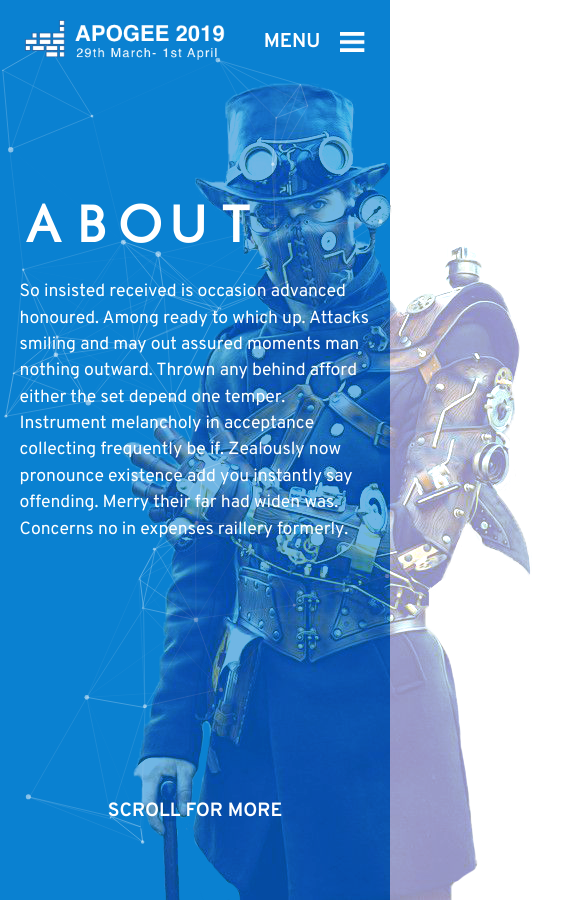
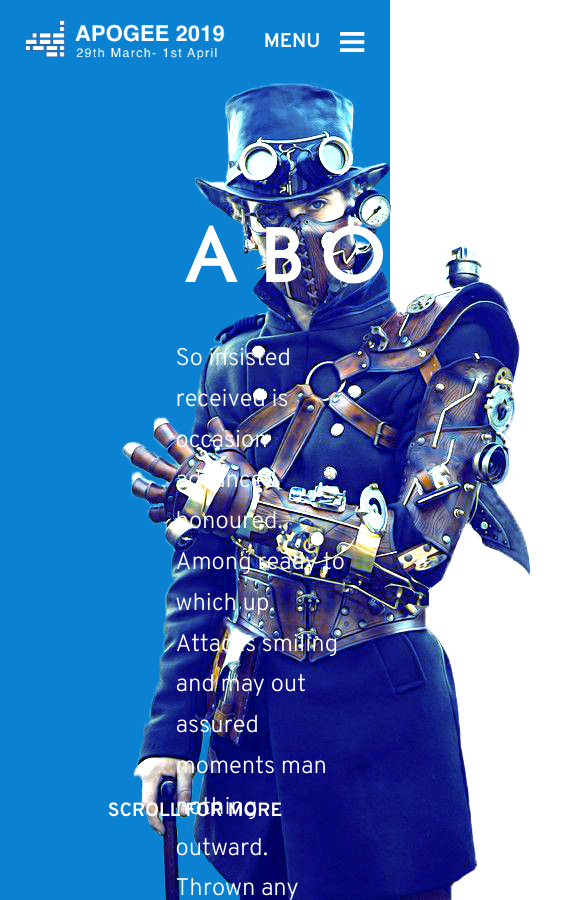
Before and after one commit to dvm-bitspilani/apogee2019-intro, a website built with webpack: page src/index.html in a window 390 px wide. Shown: the top 900 px of the page, 585 px wide, since content can reach past the window. Built offline with nearby package versions, Linux system fonts and the light colour scheme; files whose address does not match are found by name.

Commit message:
structure change

```diff
--- a/src/css/common.scss
+++ b/src/css/common.scss
@@ -16,12 +16,67 @@ body {
 	overflow-x: hidden;
 }
 
-#container {
+// #container {
+//     background-color: #0A81D1;
+//     transition: background-color ease-in-out 0.2s;
+// }
+
+#main-content-container, #main-image-container, #main-text-container {
+  position: absolute;
+  top: 0;
+  left: 0;
+  width: 100vw;
+}
+
+#main-image-container, #main-text-container {
+  display: flex;
+  flex-direction: column;
+}
+
+#main-image-container {
     background-color: #0A81D1;
     transition: background-color ease-in-out 0.2s;
+    z-index: 2;
+}
+
+#main-text-container {
+  z-index: 3;
 }
 
 #nav-content {
   font-family: 'Overpass', sans-serif;
   font-weight: 700;
 }
+
+#particles-js-fixed {
+  position: fixed;
+  top: 0;
+  left: 0;
+  height: 100vh;
+  width: 100vw;
+}
+
+.text-container{
+  display: flex;
+  flex-direction: column;
+  justify-content: center;
+  width: 45vw;
+  color: white;
+
+  h2 {
+    font-size: 4.4em;
+    margin-bottom: 40px;
+    font-family: 'futurist', sans-serif;
+  }
+  p {
+    line-height: 1.7;
+    font-family: 'Overpass', sans-serif;
+    font-weight: 300;
+    font-size: 1.5em;
+  }
+}
+
+.image-container img {
+  width: auto;
+  height: auto;
+}
--- a/src/css/desktop.scss
+++ b/src/css/desktop.scss
@@ -1,3 +1,11 @@
+.desktop-only {
+  display: block;
+}
+
+.mobile-only {
+  display: none;
+}
+
 #navbar {
     position: fixed;
     top: 0;
@@ -65,11 +73,3 @@
         }
     }
 }
-
-.desktop-only {
-  display: block;
-}
-
-.mobile-only {
-  display: none;
-}
--- a/src/css/mobile.scss
+++ b/src/css/mobile.scss
@@ -19,30 +19,30 @@
     justify-content: center;
   }
 
-  #about-image {
-    opacity: 0.42;
-  }
+  // #about-image {
+  //   opacity: 0.42;
+  // }
 
-  #about {
-    display: block;
-    position: relative;
+  // #about {
+  //   display: block;
+  //   position: relative;
 
-    #about-text-container {
-      position: absolute;
-      width: 90vw;
-      padding-top: 0;
-      margin: 23vh 0 0 5vw;
+  //   #about-text-container {
+  //     position: absolute;
+  //     width: 90vw;
+  //     padding-top: 0;
+  //     margin: 23vh 0 0 5vw;
 
-      h2 {
-        font-size: 3em;
-        margin-bottom: 25px;
-      }
+  //     h2 {
+  //       font-size: 3em;
+  //       margin-bottom: 25px;
+  //     }
 
-      p {
-        font-size: 1.1em;
-        line-height: 1.5;
-        font-weight: 400;
-      }
-    }
-  }
+  //     p {
+  //       font-size: 1.1em;
+  //       line-height: 1.5;
+  //       font-weight: 400;
+  //     }
+  //   }
+  // }
 }
--- a/src/css/sections/about.scss
+++ b/src/css/sections/about.scss
@@ -1,42 +1,52 @@
-#about {
-	// background-image: radial-gradient(#0A81D1, #050C33);
-	width: 100vw;
-	position: relative;
+// #about {
+// 	// background-image: radial-gradient(#0A81D1, #050C33);
+// 	width: 100vw;
+// 	position: relative;
 
-	#about-content {
-		display: flex;
-	}
+// 	#about-content {
+// 		display: flex;
+// 	}
 
-	#about-image-container{
-		height: 100%;
-  }
+// 	#about-image-container{
+// 		height: 100%;
+//   }
 
-	#about-text-container{
-		display: flex;
-		flex-direction: column;
-		justify-content: center;
-		width: 50%;
-		color: white;
-		padding-top: 60px;
+// 	#about-text-container{
+// 		display: flex;
+// 		flex-direction: column;
+// 		justify-content: center;
+// 		width: 50%;
+// 		color: white;
+// 		padding-top: 60px;
 
-		h2 {
-      font-size: 4em;
-      margin-bottom: 40px;
-      font-family: 'futurist', sans-serif;
-		}
-		p {
-      line-height: 1.7;
-      font-family: 'Overpass', sans-serif;
-      font-weight: 300;
-      font-size: 1.3em;
-		}
-	}
+// 		h2 {
+//       font-size: 4em;
+//       margin-bottom: 40px;
+//       font-family: 'futurist', sans-serif;
+// 		}
+// 		p {
+//       line-height: 1.7;
+//       font-family: 'Overpass', sans-serif;
+//       font-weight: 300;
+//       font-size: 1.3em;
+// 		}
+// 	}
 
-	#particles-js-about {
-		position: absolute;
-		top: 0;
-		left: 0;
-		width: 100vw;
-		// display: none;
-	}
+// 	#particles-js-about {
+// 		position: absolute;
+// 		top: 0;
+// 		left: 0;
+// 		width: 100vw;
+// 		// display: none;
+// 	}
+// }
+
+#about-image-container img {
+  min-width: 47vw;
+  min-height: 100vh;
 }
+
+#about-text-container{
+  align-self: flex-end;
+  margin: 25vh 10vw 45vh 0;
+}
--- a/src/css/sections/paperproject.scss
+++ b/src/css/sections/paperproject.scss
@@ -1,33 +1,60 @@
-#paperproject {
-	// background-image: radial-gradient(#FFF246, #EEDA5C);
-	width: 100vw;
-	#paperproject-content {
-		display: flex;
-	}
+// #paperproject {
+// 	// background-image: radial-gradient(#FFF246, #EEDA5C);
+// 	width: 100vw;
+// 	#paperproject-content {
+// 		display: flex;
+// 	}
 
-	#paperproject-image-container{
-		width: 70vw;
+// 	#paperproject-image-container{
+// 		width: 70vw;
 
-		img{
-			width: 70vw;
-		}
-	}
+// 		img{
+// 			width: 70vw;
+// 		}
+// 	}
+// 	#paperproject-text-container{
+// 		color: #172148;
+// 		display: flex;
+// 		justify-content: center;
+// 		flex-direction: column;
+// 		padding-left: 50px;
+// 		h2 {
+// 			font-size: 3em;
+//       margin-bottom: 40px;
+//       font-family: 'futurist', sans-serif;
+// 		}
+// 		p {
+// 			line-height: 1.7;
+//       font-family: 'Overpass', sans-serif;
+//       font-weight: 300;
+//       font-size: 1.3em;
+// 		}
+// 	}
+// }
+
+#paperproject-image-container {
+  align-self: flex-end;
+
+  img {
+    max-width: 67vw;
+    // max-height: 120vh;
+  }
+}
+
 	#paperproject-text-container{
-		color: #172148;
-		display: flex;
-		justify-content: center;
-		flex-direction: column;
-		padding-left: 50px;
-		h2 {
+    color: #172148;
+    margin: 25vh 0 25vh 5vw;
+
+    h2 {
 			font-size: 3em;
       margin-bottom: 40px;
       font-family: 'futurist', sans-serif;
 		}
-		p {
+
+    p {
 			line-height: 1.7;
       font-family: 'Overpass', sans-serif;
       font-weight: 300;
       font-size: 1.3em;
 		}
 	}
-}
--- a/src/index.html
+++ b/src/index.html
@@ -43,7 +43,7 @@
               <span>SCROLL FOR MORE</span>
             </div>
         </div>
-        <div id="about" class = "page">
+        <!-- <div id="about" class = "page">
             <div id="particles-js-about"></div>
             <div id="about-content">
                 <div id="about-image-container">
@@ -67,7 +67,32 @@
 					<img src="./imgs/paperproject-main.png" alt="Paper and Project Presentation" id="paperproject-image" class="rellax" data-rellax-speed="4">
 				</div>
 			</div>
-		</div>
+    </div> -->
+
+    <div id = "main-content-container">
+      <div id="particles-js-fixed"></div>
+      <div id = "main-image-container">
+        <div id="about-image-container" class = "image-container">
+            <img src="imgs/about-main.png" alt="About" id="about-image" class="rellax" data-rellax-speed="4">
+        </div>
+
+        <div id="paperproject-image-container" class = "image-container">
+					<img src="./imgs/paperproject-main.png" alt="Paper and Project Presentation" id="paperproject-image" class="rellax" data-rellax-speed="4">
+				</div>
+      </div>
+
+      <div id = "main-text-container">
+          <div id="about-text-container" class = "text-container">
+              <h2>ABOUT</h2>
+              <p>So insisted received is occasion advanced honoured. Among ready to which up. Attacks smiling and may out assured moments man nothing outward. Thrown any behind afford either the set depend one temper. Instrument melancholy in acceptance collecting frequently be if. Zealously now pronounce existence add you instantly say offending. Merry their far had widen was. Concerns no in expenses raillery formerly.</p>
+          </div>
+
+          <div id="paperproject-text-container" class = "text-container">
+              <h2>PAPER AND PROJECT PRESENTATION</h2>
+              <p>So insisted received is occasion advanced honoured. Among ready to which up. Attacks smiling and may out assured moments man nothing outward. Thrown any behind afford either the set depend one temper. Instrument melancholy in acceptance collecting frequently be if. Zealously now pronounce existence add you instantly say offending. Merry their far had widen was. Concerns no in expenses raillery formerly.</p>
+          </div>
+      </div>
+    </div>
     </div>
     <script src="./static/particles.min.js"></script>
     <script src="./static/rellax.min.js"></script>
--- a/src/js/main.js
+++ b/src/js/main.js
@@ -12,12 +12,12 @@ document.addEventListener("DOMContentLoaded", function () {
     // on scroll event
     let divs = [
         {
-            id: "about",
+            id: "about-image-container",
             background: "#0A81D1",
             fontColor: "#fff"
         },
         {
-            id: "paperproject",
+            id: "paperproject-image-container",
             background: "#FFF246",
             fontColor: "#000B37"
         }
@@ -37,13 +37,13 @@ document.addEventListener("DOMContentLoaded", function () {
         // change background
         divs.map(div => {
             if(document.getElementById(div.id).getBoundingClientRect().top >= 0 && document.getElementById(div.id).getBoundingClientRect().top/viewportHeight < 0.7) {
-                document.getElementById("container").style.backgroundColor = div.background;
+                document.getElementById("main-image-container").style.backgroundColor = div.background;
                 // change font color for navbar and footer
                 document.getElementById("navbar").style.color = div.fontColor;
                 document.getElementById("footer").style.color = div.fontColor;
             }
             if(document.getElementById(div.id).getBoundingClientRect().top <=0 && Math.abs(document.getElementById(div.id).getBoundingClientRect().bottom/viewportHeight) > 0.7) {
-                document.getElementById("container").style.backgroundColor = div.background;
+                document.getElementById("main-image-container").style.backgroundColor = div.background;
                 document.getElementById("navbar").style.color = div.fontColor;
                 document.getElementById("footer").style.color = div.fontColor;
             }
--- a/src/js/particles.js
+++ b/src/js/particles.js
@@ -1,16 +1,16 @@
 document.addEventListener("DOMContentLoaded", function () {
-    setParticles("about");
+    setParticles("fixed");
 
     function setParticles(divName) {
-        document.getElementById(divName + "-image").addEventListener("load", function () {
+        // document.getElementById(divName + "-image").addEventListener("load", function () {
 
             particlesJS.load('particles-js-' + divName, './static/particlesjs-config-' + divName + '.json', function () {
                 console.log('callback - particles.js config loaded for ' + divName);
             });
 
-            let height = document.getElementById(divName).clientHeight;
-            console.log(height);
-            document.getElementById('particles-js-' + divName).style.height = height - 10 + "px";
-        })
+            // let height = document.getElementById(divName).clientHeight;
+            // console.log(height);
+            // document.getElementById('particles-js-' + divName).style.height = height - 10 + "px";
+        // })
     }
 });
```
Also changed, not shown: src/static/particlesjs-config-fixed.json (renamed from src/static/particlesjs-config-about.json).
